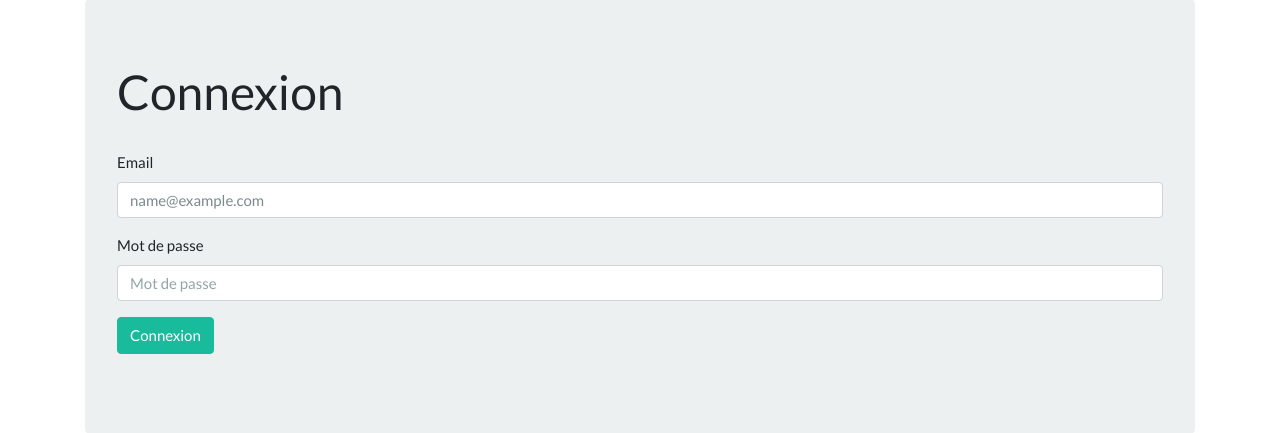
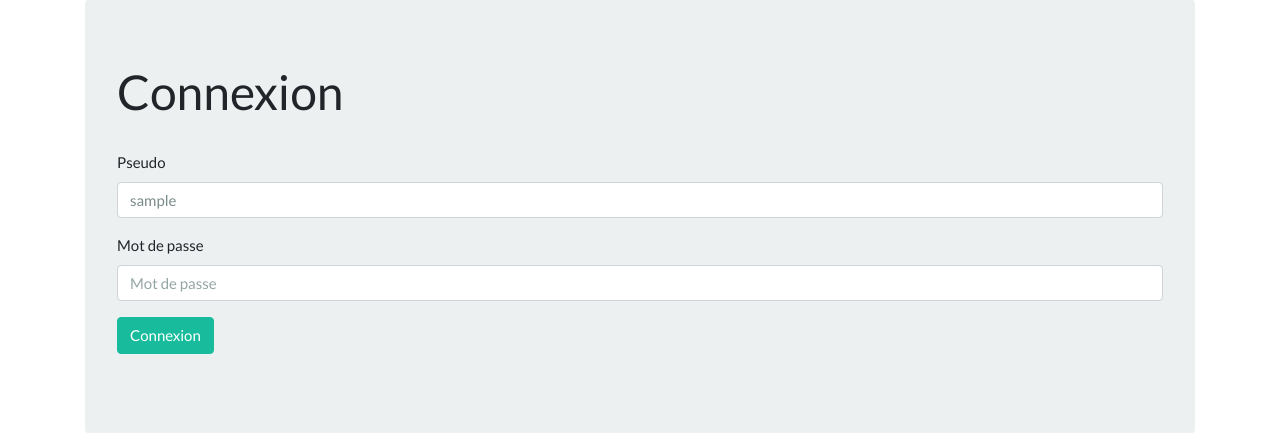
Before and after one commit to thomas-v/find, a Symfony app: template templates/security/login.html.twig in a window 1280 px wide. Shown: the part 94-527 px from the top of the page. Run offline with Twig, Linux system fonts and the light colour scheme; the template is opened without the code that fills it: most values are stand-ins (such as "Sample title", 1, 10 or a date in 2020); some libraries are stand-ins or nearby versions.

Commit message:
modification de l'authent non plus via l'email mais via le pseudo

```diff
--- a/src/Controller/SecurityController.php
+++ b/src/Controller/SecurityController.php
@@ -69,7 +69,7 @@ class SecurityController extends AbstractController
         $lastUsername = $authenticationUtils->getLastUsername();
 
         return $this->render('security/login.html.twig',[
-            'email' => $lastUsername,
+            'username' => $lastUsername,
             'error' => $error
         ]);
 
--- a/templates/security/login.html.twig
+++ b/templates/security/login.html.twig
@@ -14,7 +14,7 @@
 			<span class="form-error-icon badge badge-danger text-uppercase">Error</span>
 			<span class="form-error-message">
 	            {%  if error.messageKey|trans(error.messageData, 'security') == 'Invalid credentials.' %}
-	            	Email ou mot de passe invalide
+	            	Pseudo ou mot de passe invalide
 	            {% endif %}
 	        </span>
 	    </span>
@@ -23,8 +23,8 @@
 
 <form action="{{ path('security_login') }}" method="post">
 	<div class="form-group">
-		<label for="username">Email</label>
-		<input id="username" placeholder="Email" type="text" required name="_username" class="form-control" value="{{ email }}">
+		<label for="username">Pseudo</label>
+		<input id="username" placeholder="Pseudo" type="text" required name="_username" class="form-control" value="{{ username }}">
 	</div>
 	<div class="form-group">
 		<label for="password">Mot de passe</label>
```
Also changed, not shown: 1 other file.
